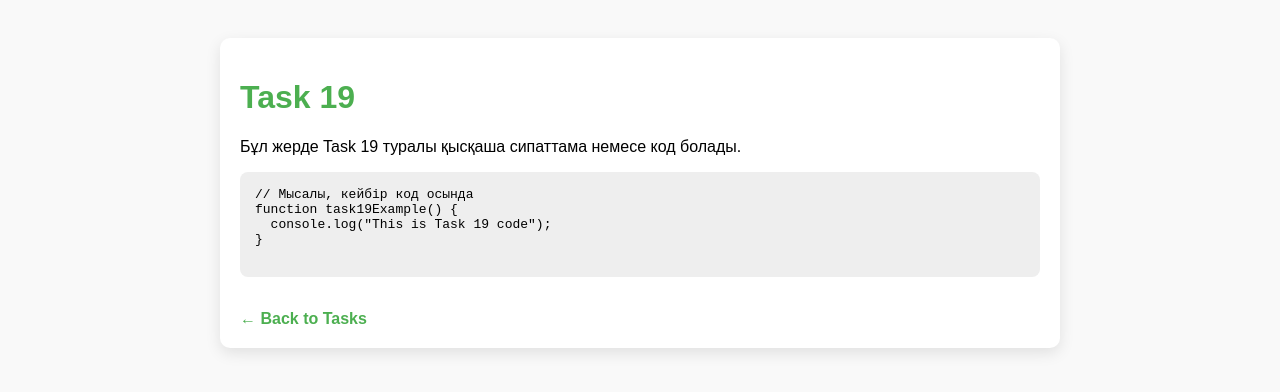
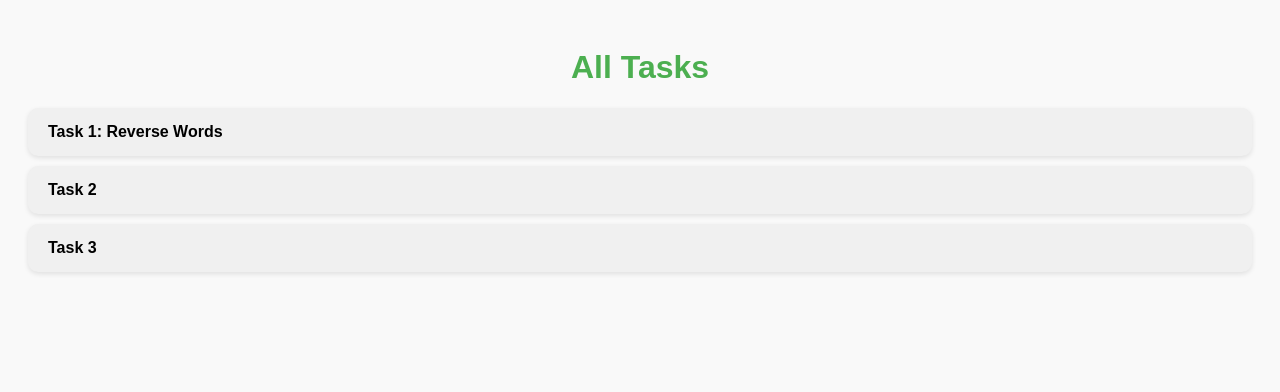
Before and after one commit to raroza01-web/task-2-, a plain HTML site: page index.html in a window 1280 px wide. Drawn offline with Linux system fonts and the light colour scheme.

Commit message:
Update index.html

```diff
--- a/index.html
+++ b/index.html
@@ -3,50 +3,102 @@
 <head>
   <meta charset="UTF-8">
   <meta name="viewport" content="width=device-width, initial-scale=1.0">
-  <title>Task 19</title>
+  <title>All Tasks</title>
   <style>
     body {
       font-family: Arial, sans-serif;
       background-color: #f9f9f9;
-      padding: 30px;
+      padding: 20px;
     }
-    .container {
-      max-width: 800px;
-      margin: auto;
+    h1 { text-align: center; color: #4CAF50; }
+
+    .task {
+      background-color: #f0f0f0;
+      margin: 10px 0;
+      border-radius: 10px;
+      overflow: hidden;
+      box-shadow: 0 2px 5px rgba(0,0,0,0.1);
+    }
+
+    .task-header {
+      padding: 15px 20px;
+      cursor: pointer;
+      font-weight: bold;
+      transition: background 0.3s;
+    }
+
+    .task-header:hover {
+      background-color: #4CAF50;
+      color: white;
+    }
+
+    .task-content {
+      display: none;
+      padding: 15px 20px;
       background-color: white;
-      padding: 20px;
-      border-radius: 10px;
-      box-shadow: 0 5px 15px rgba(0,0,0,0.1);
     }
-    h1 { color: #4CAF50; }
+
     pre {
       background: #eee;
       padding: 15px;
       border-radius: 8px;
       overflow-x: auto;
-      margin-top: 15px;
     }
-    a.back {
-      display: inline-block;
-      margin-top: 20px;
-      color: #4CAF50;
-      text-decoration: none;
-      font-weight: bold;
-    }
-    a.back:hover { text-decoration: underline; }
   </style>
 </head>
 <body>
-  <div class="container">
-    <h1>Task 19</h1>
-    <p>Бұл жерде Task 19 туралы қысқаша сипаттама немесе код болады.</p>
-    <pre>
-// Мысалы, кейбір код осында
-function task19Example() {
-  console.log("This is Task 19 code");
-}
-    </pre>
-    <a href="index.html" class="back">← Back to Tasks</a>
+  <h1>All Tasks</h1>
+
+  <!-- Task 1 -->
+  <div class="task">
+    <div class="task-header">Task 1: Reverse Words</div>
+    <div class="task-content">
+      <p>Type a sentence below and click "Reverse Words" to see the result:</p>
+      <input type="text" id="sentence1" placeholder="Type your sentence..." size="50">
+      <button onclick="reverseWords('sentence1','result1')">Reverse Words</button>
+      <pre id="result1"></pre>
+    </div>
   </div>
+
+  <!-- Task 2 -->
+  <div class="task">
+    <div class="task-header">Task 2</div>
+    <div class="task-content">
+      <p>Task 2 description or code here...</p>
+      <pre>// Example code for Task 2
+console.log("Task 2 code");</pre>
+    </div>
+  </div>
+
+  <!-- Task 3 -->
+  <div class="task">
+    <div class="task-header">Task 3</div>
+    <div class="task-content">
+      <p>Task 3 description or code here...</p>
+      <pre>// Example code for Task 3
+console.log("Task 3 code");</pre>
+    </div>
+  </div>
+
+  <!-- Repeat similarly for Tasks 4 to 20 -->
+  <!-- You can duplicate the above block and just change IDs and titles -->
+
+  <script>
+    // Toggle task content
+    const headers = document.querySelectorAll('.task-header');
+    headers.forEach(header => {
+      header.addEventListener('click', () => {
+        const content = header.nextElementSibling;
+        content.style.display = content.style.display === 'block' ? 'none' : 'block';
+      });
+    });
+
+    // Reverse words function
+    function reverseWords(inputId, resultId) {
+      const input = document.getElementById(inputId).value;
+      const reversed = input.split(' ').reverse().join(' ');
+      document.getElementById(resultId).textContent = reversed;
+    }
+  </script>
 </body>
 </html>
```
